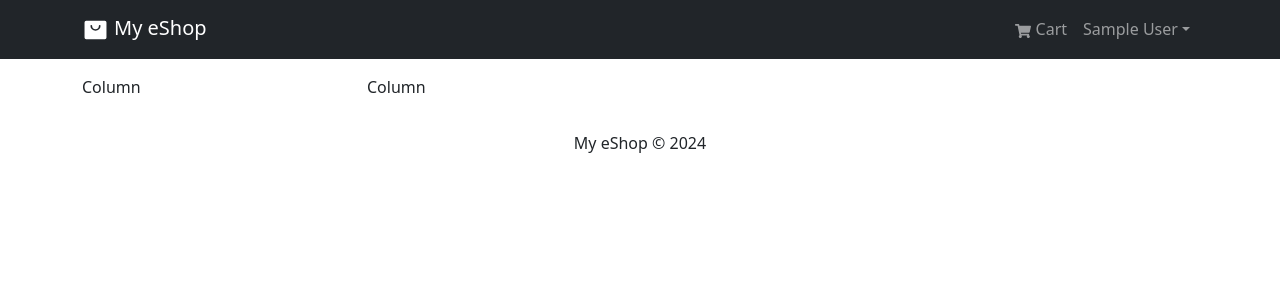
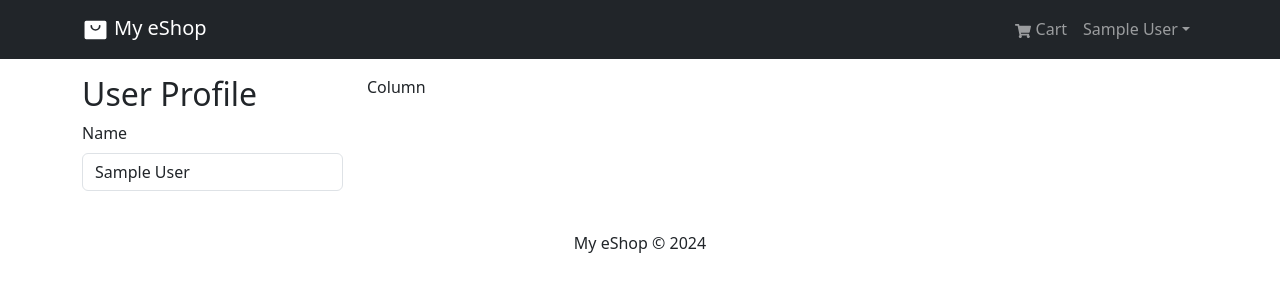
Before and after one commit to dreniff3/Bizaar-eShop, a React (Vite) app in the folder frontend/: page /profile in a window 1280 px wide. Shown: the top 300 px of the page. Built offline with nearby package versions, Linux system fonts and the light colour scheme; sample sign-in values are in the browser's storage.

Commit message:
Add Name input to Profile page form

```diff
--- a/frontend/src/pages/ProfilePage.jsx
+++ b/frontend/src/pages/ProfilePage.jsx
@@ -17,7 +17,7 @@ const ProfilePage = () => {
     const dispatch = useDispatch();
 
     // get user info from global state
-    const userInfo = useSelector((state) => state.auth);
+    const { userInfo } = useSelector((state) => state.auth);
 
     // get profil name and email from user info
     useEffect(() => {
@@ -34,7 +34,21 @@ const ProfilePage = () => {
 
     return (
         <Row>
-            <Col md={3}>Column</Col>
+            <Col md={3}>
+                <h2>User Profile</h2>
+
+                <Form onSubmit={submitHandler}>
+                    <Form.Group controlId='name' className='my-2'>
+                        <Form.Label>Name</Form.Label>
+                        <Form.Control
+                            type='name'
+                            placeholder='Enter name'
+                            value={name}
+                            onChange={(e) => setName(e.target.value)}
+                        ></Form.Control>
+                    </Form.Group>
+                </Form>
+            </Col>
             <Col md={9}>Column</Col>
         </Row>
     );
```
